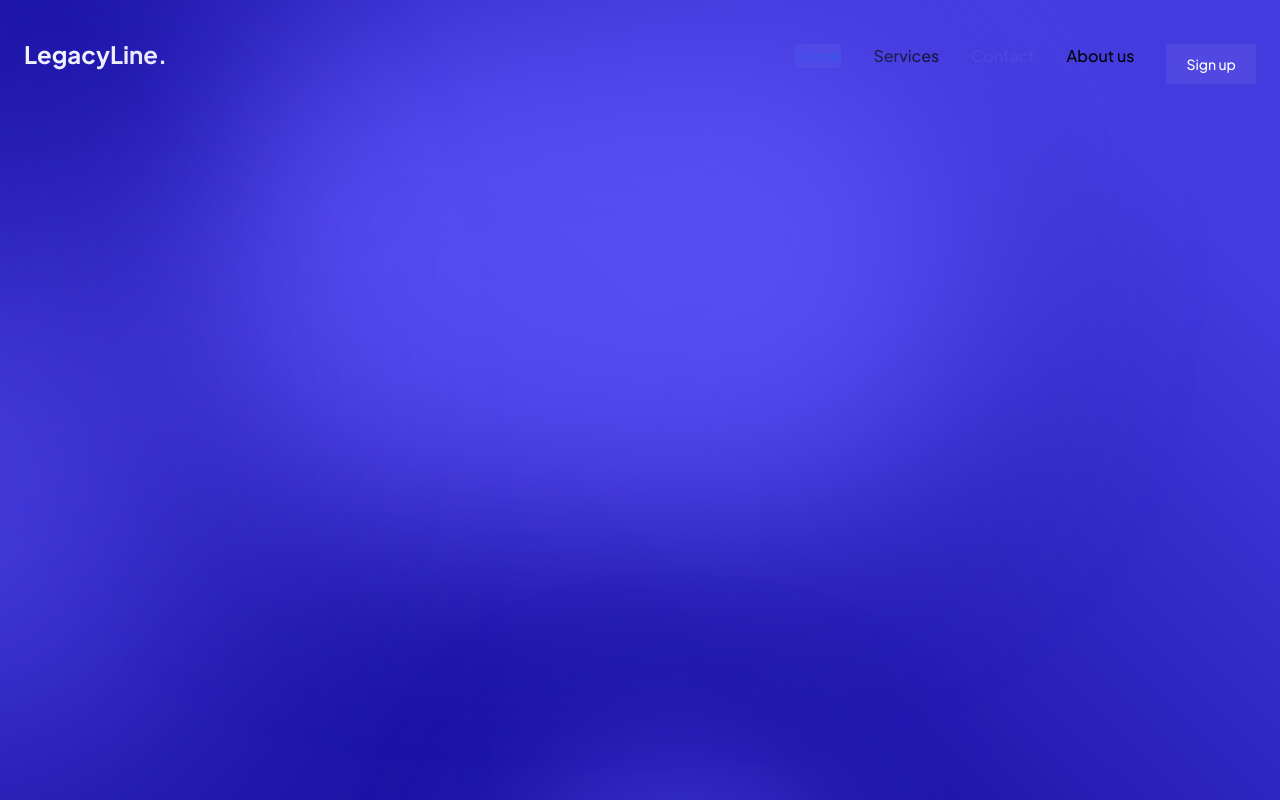
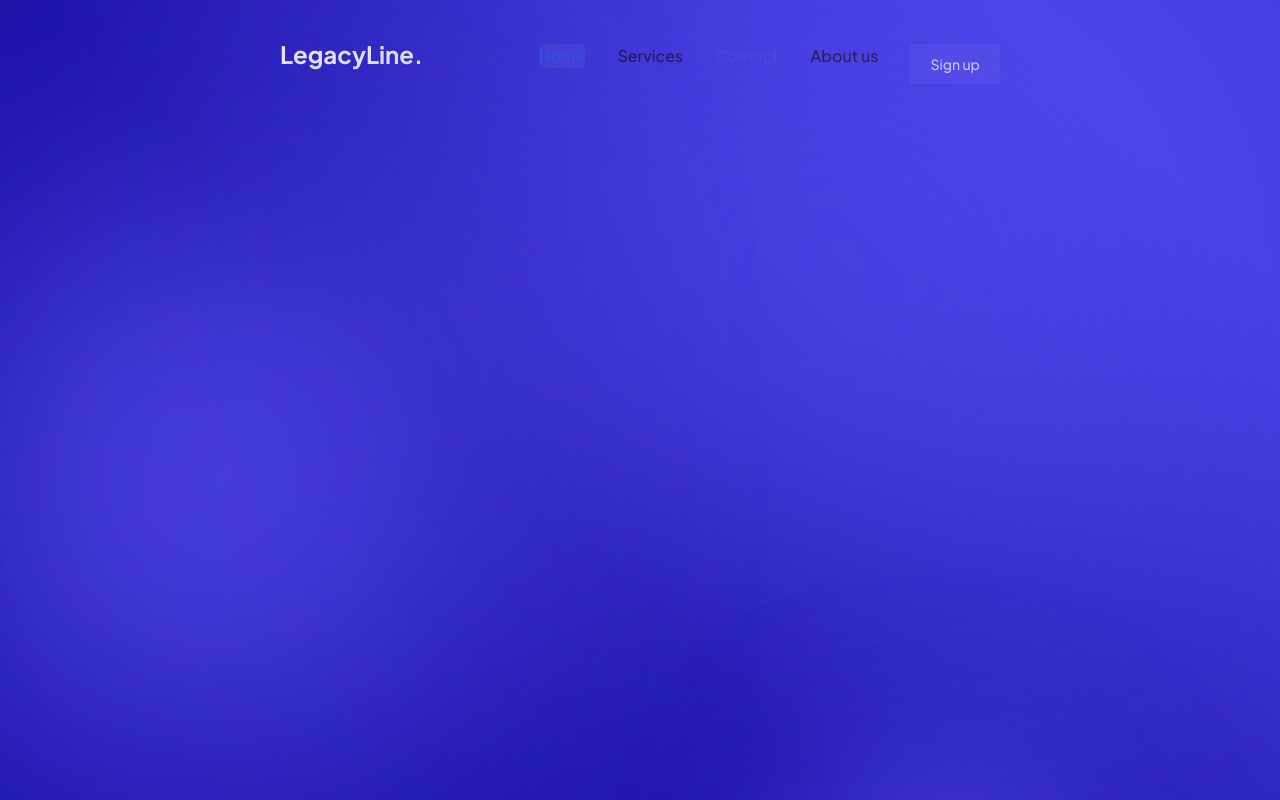
Before and after one commit to jesswils/banking-app, a Next.js app: page / in a window 1280 px wide. Shown: the top 800 px of the page. Built offline with nearby package versions, Linux system fonts and the light colour scheme.

Commit message:
try to blur the ellipses more and add proper margins to the body

```diff
--- a/src/app/globals.css
+++ b/src/app/globals.css
@@ -18,6 +18,8 @@
 
 body {
   background: linear-gradient(45deg, #1B13A6 49.59%, #443CDF 88.57%), #FFF repeat-y;
+  margin-left: 16rem;
+  margin-right: 16rem;
 }
 
 p {
@@ -31,7 +33,7 @@ p {
   border-radius: 392.283px;
   color: #6158FF80;
   background: rgba(97, 88, 255, 0.80);
-  filter: blur(100.55364990234375px);
+  filter: blur(13rem);
 }
 
 .ellipse-left {
```
